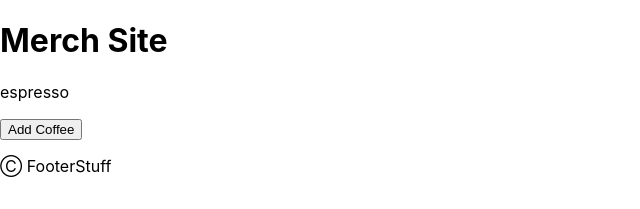
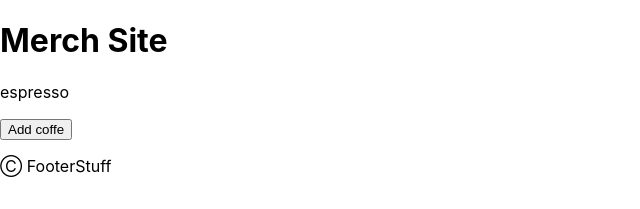
Before and after one commit to kristinaht/coffee-merch, a React (Create React App) app: page / in a window 1280 px wide. Shown: the top 209 px of the page, without its empty margins (0-640 px from the left). Built offline with nearby package versions, Linux system fonts and the light colour scheme.

Commit message:
refactor the button event handler and button to toggle between components

```diff
--- a/src/components/CoffeeControl.js
+++ b/src/components/CoffeeControl.js
@@ -13,24 +13,27 @@
   }
 
   handleClick = () => {
-    this.setState({formVisibleOnPage: true}); //setState() takes an object and this object holds any key-value pairs that we want to update
+    this.setState(prevState => ({
+      formVisibleOnPage: !prevState.formVisibleOnPage
+    }));
   }
 
   render(){
     let currentlyVisibleState = null;
-    let addCoffeeButton = null;
+    let buttonText = null;
 
     if(this.state.formVisibleOnPage){
       currentlyVisibleState=<NewCoffeeForm />
+      buttonText="Return to Coffee List";
     }else{
       currentlyVisibleState=<CoffeeList />
-      addCoffeeButton = <button onClick={this.handleClick}>Add Coffee</button> //when you click the button onClick click handler will trigger the handleClick function that belongs to CoffeeControl. We are going to be rendering an object that is an instance of the TicketControl component and 'this' refers to the specific instance being rendered.
+      buttonText = "Add coffe";
     }
 
     return(
       <React.Fragment>
         {currentlyVisibleState}
-        {addCoffeeButton}
+        <button onClick={this.handleClick}>{buttonText}</button>
       </React.Fragment>
     )
   }
```
